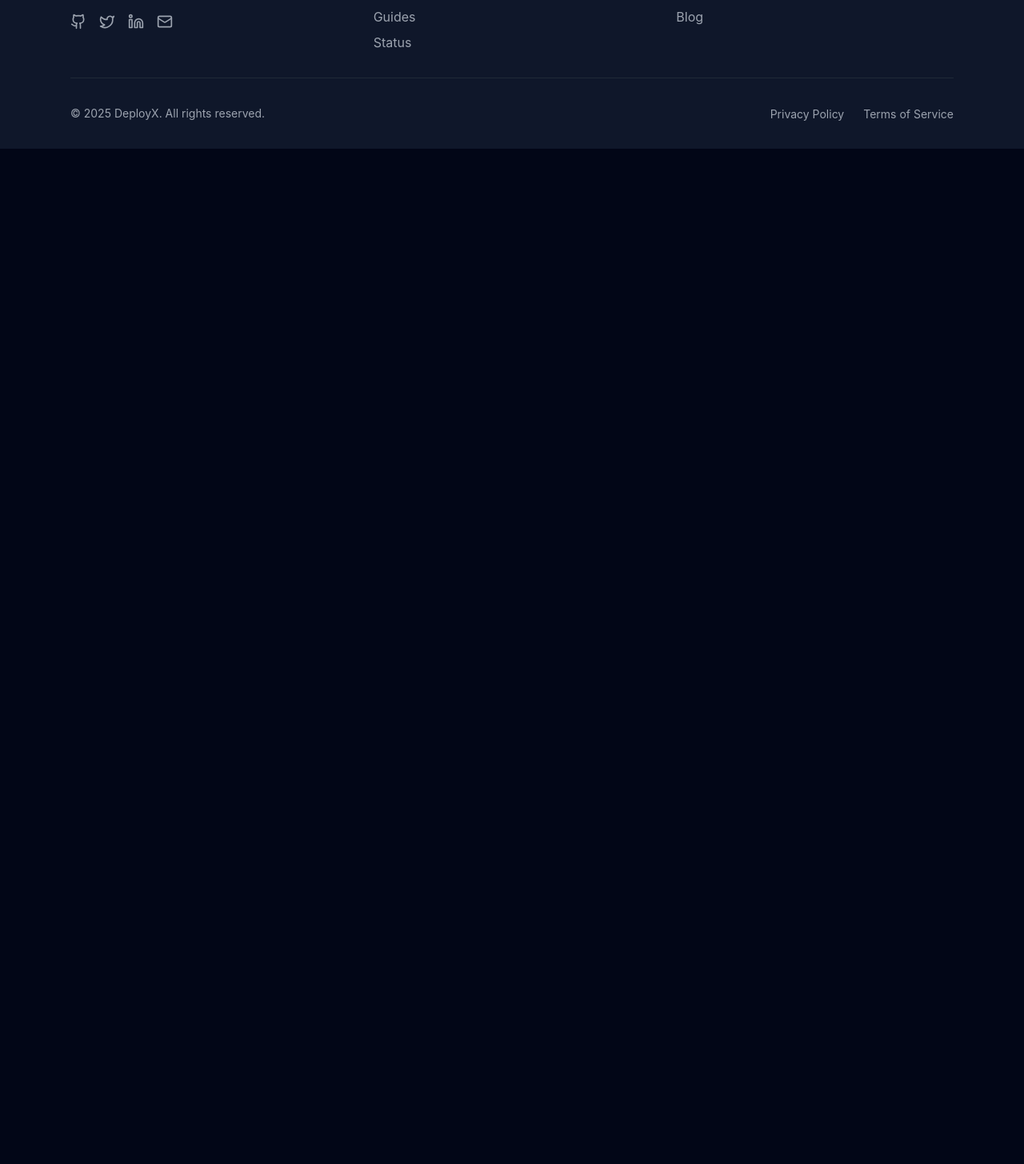
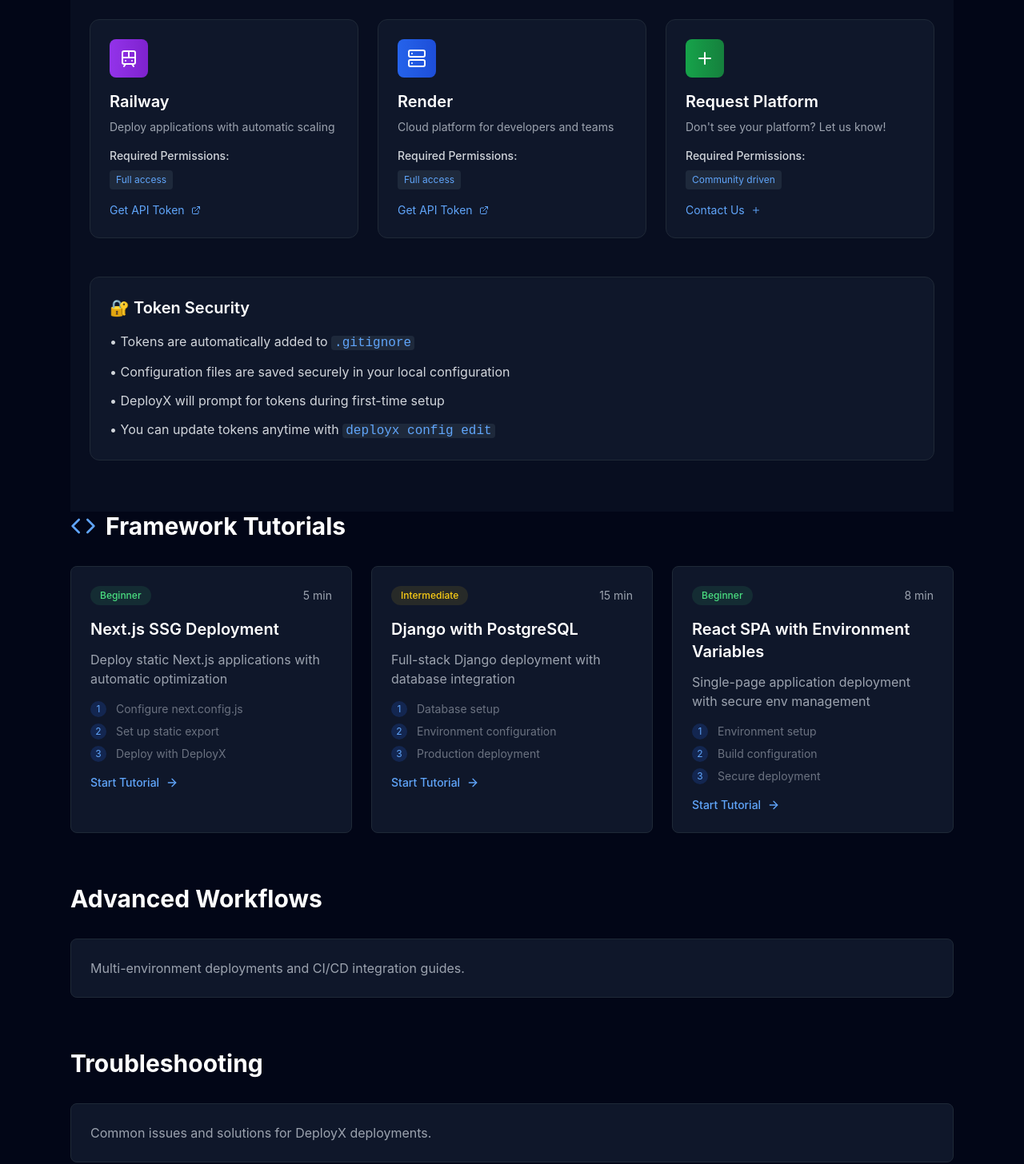
Before and after one commit to Adelodunpeter25/deployx-frontend, a React (Vite) app: page /guides in a window 1280 px wide. Shown: the part 766-2222 px from the top of the page at 80% size. Before the commit the page ends 952 px from the top, so only its background shows below. Built offline with nearby package versions, Linux system fonts and the light colour scheme.

Commit message:
feat: created status and guides pages

```diff
--- a/src/App.tsx
+++ b/src/App.tsx
@@ -8,6 +8,8 @@
 import FAQ from './pages/FAQ'
 import Privacy from './pages/Privacy'
 import Terms from './pages/Terms'
+import Guides from './pages/Guides'
+import Status from './pages/Status'
 import NotFound from './components/NotFound'
 import ErrorBoundary from './components/ErrorBoundary'
 import ScrollToTop from './components/ScrollToTop'
@@ -27,6 +29,8 @@
           <Route path="/faq" element={<FAQ />} />
           <Route path="/privacy" element={<Privacy />} />
           <Route path="/terms" element={<Terms />} />
+          <Route path="/guides" element={<Guides />} />
+          <Route path="/status" element={<Status />} />
           <Route path="*" element={<NotFound />} />
         </Routes>
       </Router>
--- /dev/null
+++ b/src/components/AdvancedWorkflows.tsx
@@ -0,0 +1,10 @@
+export default function AdvancedWorkflows() {
+  return (
+    <section className="mb-16">
+      <h2 className="text-3xl font-bold mb-8">Advanced Workflows</h2>
+      <div className="bg-dark-900 rounded-lg border border-gray-800 p-6">
+        <p className="text-gray-400">Multi-environment deployments and CI/CD integration guides.</p>
+      </div>
+    </section>
+  )
+}
--- a/src/components/Footer.tsx
+++ b/src/components/Footer.tsx
@@ -67,9 +67,8 @@
             <ul className="space-y-2">
               {[
                 { name: 'Documentation', path: '/docs' },
-                { name: 'API Reference', path: '#api' },
-                { name: 'Guides', path: '#guides' },
-                { name: 'Status', path: '#status' }
+                { name: 'Guides', path: '/guides' },
+                { name: 'Status', path: '/status' }
               ].map((item, index) => (
                 <motion.li
                   key={item.name}
@@ -78,14 +77,12 @@
                   transition={{ delay: index * 0.1, duration: 0.3 }}
                   viewport={{ once: true }}
                 >
-                  <motion.a
-                    href={item.path}
-                    className="text-gray-400 hover:text-white transition-colors"
-                    whileHover={{ x: 5 }}
-                    transition={{ duration: 0.2 }}
+                  <Link
+                    to={item.path}
+                    className="text-gray-400 hover:text-white transition-colors block"
                   >
                     {item.name}
-                  </motion.a>
+                  </Link>
                 </motion.li>
               ))}
             </ul>
--- /dev/null
+++ b/src/components/FrameworkTutorials.tsx
@@ -0,0 +1,92 @@
+import { motion } from 'framer-motion'
+import { Code, ArrowRight } from 'lucide-react'
+
+const tutorials = [
+  {
+    title: 'Next.js SSG Deployment',
+    description: 'Deploy static Next.js applications with automatic optimization',
+    difficulty: 'Beginner',
+    duration: '5 min',
+    steps: ['Configure next.config.js', 'Set up static export', 'Deploy with DeployX']
+  },
+  {
+    title: 'Django with PostgreSQL',
+    description: 'Full-stack Django deployment with database integration',
+    difficulty: 'Intermediate',
+    duration: '15 min',
+    steps: ['Database setup', 'Environment configuration', 'Production deployment']
+  },
+  {
+    title: 'React SPA with Environment Variables',
+    description: 'Single-page application deployment with secure env management',
+    difficulty: 'Beginner',
+    duration: '8 min',
+    steps: ['Environment setup', 'Build configuration', 'Secure deployment']
+  }
+]
+
+const getDifficultyColor = (difficulty: string) => {
+  switch (difficulty) {
+    case 'Beginner':
+      return 'text-green-400 bg-green-400/10'
+    case 'Intermediate':
+      return 'text-yellow-400 bg-yellow-400/10'
+    case 'Advanced':
+      return 'text-red-400 bg-red-400/10'
+    default:
+      return 'text-gray-400 bg-gray-400/10'
+  }
+}
+
+export default function FrameworkTutorials() {
+  return (
+    <section className="mb-16">
+      <h2 className="text-3xl font-bold mb-8 flex items-center">
+        <Code className="w-8 h-8 mr-3 text-primary-400" />
+        Framework Tutorials
+      </h2>
+
+      <div className="grid md:grid-cols-2 lg:grid-cols-3 gap-6">
+        {tutorials.map((tutorial, index) => (
+          <motion.div
+            key={tutorial.title}
+            initial={{ opacity: 0, y: 20 }}
+            whileInView={{ opacity: 1, y: 0 }}
+            transition={{ delay: index * 0.1 }}
+            viewport={{ once: true }}
+            className="bg-dark-900 rounded-lg border border-gray-800 p-6 hover:border-primary-600/50 transition-colors cursor-pointer group"
+          >
+            <div className="flex items-center justify-between mb-4">
+              <span className={`px-3 py-1 rounded-full text-xs font-medium ${getDifficultyColor(tutorial.difficulty)}`}>
+                {tutorial.difficulty}
+              </span>
+              <span className="text-sm text-gray-400">{tutorial.duration}</span>
+            </div>
+
+            <h3 className="text-xl font-semibold mb-3 group-hover:text-primary-400 transition-colors">
+              {tutorial.title}
+            </h3>
+
+            <p className="text-gray-400 mb-4">{tutorial.description}</p>
+
+            <div className="space-y-2 mb-4">
+              {tutorial.steps.map((step, idx) => (
+                <div key={idx} className="flex items-center text-sm text-gray-500">
+                  <span className="w-5 h-5 rounded-full bg-primary-600/20 text-primary-400 text-xs flex items-center justify-center mr-3">
+                    {idx + 1}
+                  </span>
+                  {step}
+                </div>
+              ))}
+            </div>
+
+            <div className="flex items-center text-primary-400 text-sm font-medium group-hover:text-primary-300">
+              Start Tutorial
+              <ArrowRight className="w-4 h-4 ml-2 group-hover:translate-x-1 transition-transform" />
+            </div>
+          </motion.div>
+        ))}
+      </div>
+    </section>
+  )
+}
--- /dev/null
+++ b/src/components/IncidentHistory.tsx
@@ -0,0 +1,10 @@
+export default function IncidentHistory() {
+  return (
+    <section className="mb-16">
+      <h2 className="text-3xl font-bold mb-8">Incident History</h2>
+      <div className="bg-dark-900 rounded-lg border border-gray-800 p-6">
+        <p className="text-gray-400">Past incidents and their resolutions.</p>
+      </div>
+    </section>
+  )
+}
--- /dev/null
+++ b/src/components/PerformanceMetrics.tsx
@@ -0,0 +1,10 @@
+export default function PerformanceMetrics() {
+  return (
+    <section className="mb-16">
+      <h2 className="text-3xl font-bold mb-8">Performance Metrics</h2>
+      <div className="bg-dark-900 rounded-lg border border-gray-800 p-6">
+        <p className="text-gray-400">Average deployment times and performance statistics.</p>
+      </div>
+    </section>
+  )
+}
--- /dev/null
+++ b/src/components/PlatformHealth.tsx
@@ -0,0 +1,10 @@
+export default function PlatformHealth() {
+  return (
+    <section className="mb-16">
+      <h2 className="text-3xl font-bold mb-8">Platform Health</h2>
+      <div className="bg-dark-900 rounded-lg border border-gray-800 p-6">
+        <p className="text-gray-400">Status of platform integrations and API health.</p>
+      </div>
+    </section>
+  )
+}
--- /dev/null
+++ b/src/components/ServiceStatus.tsx
@@ -0,0 +1,71 @@
+import { motion } from 'framer-motion'
+import { CheckCircle, AlertCircle, XCircle } from 'lucide-react'
+
+const services = [
+  { name: 'DeployX API', status: 'operational', uptime: '99.9%' },
+  { name: 'CLI Downloads', status: 'operational', uptime: '100%' },
+  { name: 'Documentation', status: 'operational', uptime: '99.8%' },
+  { name: 'Webhook Service', status: 'degraded', uptime: '98.2%' }
+]
+
+const getStatusIcon = (status: string) => {
+  switch (status) {
+    case 'operational':
+      return <CheckCircle className="w-5 h-5 text-green-400" />
+    case 'degraded':
+      return <AlertCircle className="w-5 h-5 text-yellow-400" />
+    case 'down':
+      return <XCircle className="w-5 h-5 text-red-400" />
+    default:
+      return <CheckCircle className="w-5 h-5 text-green-400" />
+  }
+}
+
+const getStatusColor = (status: string) => {
+  switch (status) {
+    case 'operational':
+      return 'text-green-400'
+    case 'degraded':
+      return 'text-yellow-400'
+    case 'down':
+      return 'text-red-400'
+    default:
+      return 'text-green-400'
+  }
+}
+
+export default function ServiceStatus() {
+  return (
+    <section className="mb-16">
+      <h2 className="text-3xl font-bold mb-8">Service Status</h2>
+
+      <div className="grid gap-4">
+        {services.map((service, index) => (
+          <motion.div
+            key={service.name}
+            initial={{ opacity: 0, x: -20 }}
+            whileInView={{ opacity: 1, x: 0 }}
+            transition={{ delay: index * 0.1 }}
+            viewport={{ once: true }}
+            className="bg-dark-900 rounded-lg border border-gray-800 p-6 flex items-center justify-between"
+          >
+            <div className="flex items-center space-x-4">
+              {getStatusIcon(service.status)}
+              <div>
+                <h3 className="font-semibold">{service.name}</h3>
+                <p className={`text-sm capitalize ${getStatusColor(service.status)}`}>
+                  {service.status}
+                </p>
+              </div>
+            </div>
+
+            <div className="text-right">
+              <p className="text-sm text-gray-400">30-day uptime</p>
+              <p className="font-semibold text-green-400">{service.uptime}</p>
+            </div>
+          </motion.div>
+        ))}
+      </div>
+    </section>
+  )
+}
--- /dev/null
+++ b/src/components/TroubleshootingGuide.tsx
@@ -0,0 +1,10 @@
+export default function TroubleshootingGuide() {
+  return (
+    <section className="mb-16">
+      <h2 className="text-3xl font-bold mb-8">Troubleshooting</h2>
+      <div className="bg-dark-900 rounded-lg border border-gray-800 p-6">
+        <p className="text-gray-400">Common issues and solutions for DeployX deployments.</p>
+      </div>
+    </section>
+  )
+}
--- /dev/null
+++ b/src/pages/Guides.tsx
@@ -0,0 +1,28 @@
+import Header from '../components/Header'
+import Footer from '../components/Footer'
+import PlatformGuides from '../components/PlatformGuides'
+import FrameworkTutorials from '../components/FrameworkTutorials'
+import AdvancedWorkflows from '../components/AdvancedWorkflows'
+import TroubleshootingGuide from '../components/TroubleshootingGuide'
+
+export default function Guides() {
+  return (
+    <div className="min-h-screen bg-dark-950">
+      <Header />
+      <div className="pt-20">
+        <div className="max-w-6xl mx-auto px-6 py-12">
+          <h1 className="text-4xl md:text-5xl font-bold mb-6">Guides</h1>
+          <p className="text-xl text-gray-400 mb-12">
+            Step-by-step tutorials and best practices for deploying with DeployX.
+          </p>
+
+          <PlatformGuides />
+          <FrameworkTutorials />
+          <AdvancedWorkflows />
+          <TroubleshootingGuide />
+        </div>
+      </div>
+      <Footer />
+    </div>
+  )
+}
--- /dev/null
+++ b/src/pages/Status.tsx
@@ -0,0 +1,28 @@
+import Header from '../components/Header'
+import Footer from '../components/Footer'
+import ServiceStatus from '../components/ServiceStatus'
+import PlatformHealth from '../components/PlatformHealth'
+import IncidentHistory from '../components/IncidentHistory'
+import PerformanceMetrics from '../components/PerformanceMetrics'
+
+export default function Status() {
+  return (
+    <div className="min-h-screen bg-dark-950">
+      <Header />
+      <div className="pt-20">
+        <div className="max-w-6xl mx-auto px-6 py-12">
+          <h1 className="text-4xl md:text-5xl font-bold mb-6">System Status</h1>
+          <p className="text-xl text-gray-400 mb-12">
+            Real-time status and performance metrics for DeployX services.
+          </p>
+
+          <ServiceStatus />
+          <PlatformHealth />
+          <PerformanceMetrics />
+          <IncidentHistory />
+        </div>
+      </div>
+      <Footer />
+    </div>
+  )
+}
```
